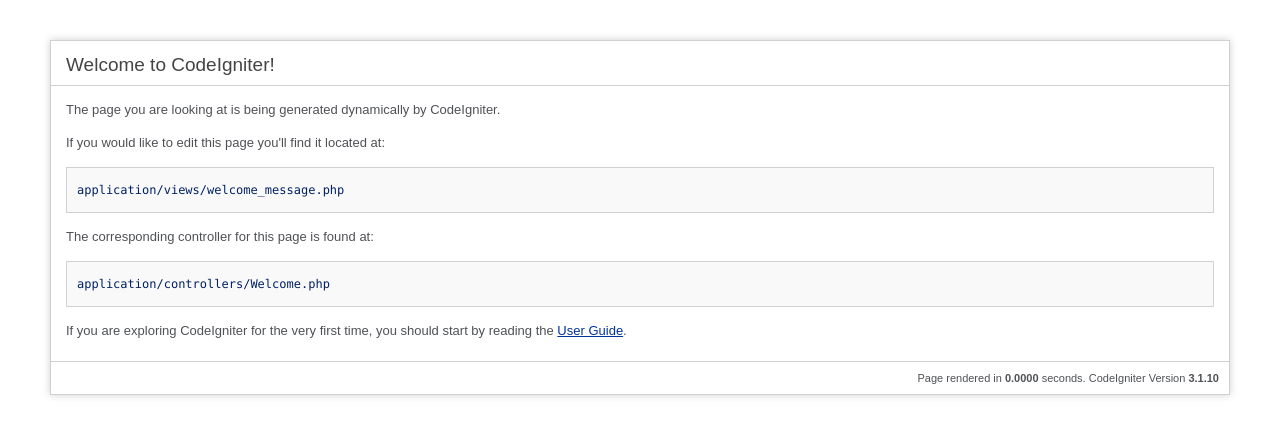
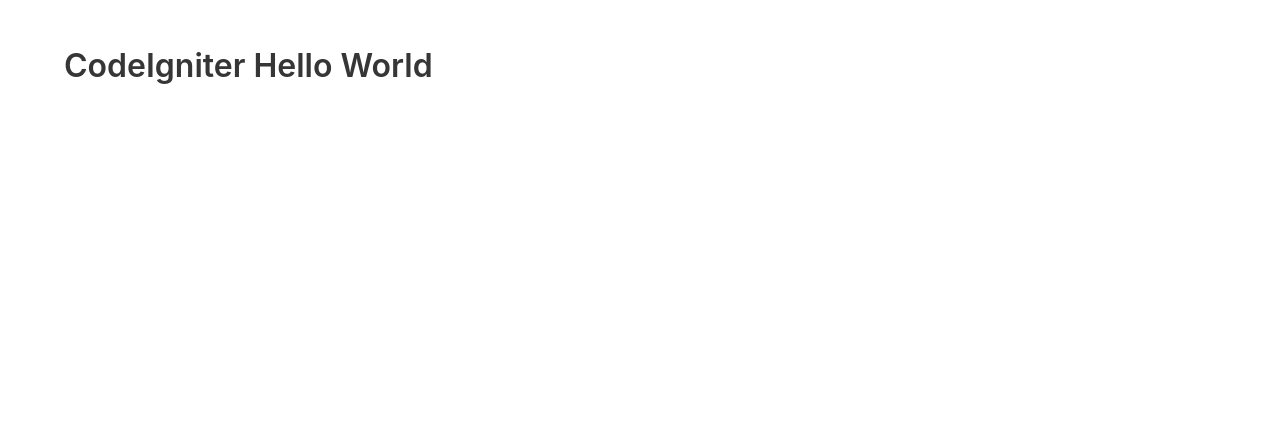
Before and after one commit to ThanakitKongKang/CodeIgProj_Recommender_system, a CodeIgniter app: page /database/ in a window 1280 px wide. Shown: the top 437 px of the page. Run offline with CodeIgniter, Linux system fonts and the light colour scheme; some libraries are stand-ins or nearby versions.

Commit message:
learn codeIgniter (currently tutorial 6)

```diff
--- a/application/config/config.php
+++ b/application/config/config.php
@@ -23,7 +23,7 @@ defined('BASEPATH') OR exit('No direct script access allowed');
 | a PHP script and you can easily do that on your own.
 |
 */
-$config['base_url'] = '';
+$config['base_url'] = 'http://localhost:3000';
 
 /*
 |--------------------------------------------------------------------------
@@ -35,7 +35,7 @@ $config['base_url'] = '';
 | variable so that it is blank.
 |
 */
-$config['index_page'] = 'index.php';
+$config['index_page'] = '';
 
 /*
 |--------------------------------------------------------------------------
@@ -271,7 +271,7 @@ $config['log_file_permissions'] = 0644;
 | codes to set your own date formatting
 |
 */
-$config['log_date_format'] = 'Y-m-d H:i:s';
+$config['log_date_format'] = 'd-m-Y H:i:s';
 
 /*
 |--------------------------------------------------------------------------
--- a/application/config/routes.php
+++ b/application/config/routes.php
@@ -52,3 +52,5 @@ defined('BASEPATH') OR exit('No direct script access allowed');
 $route['default_controller'] = 'welcome';
 $route['404_override'] = '';
 $route['translate_uri_dashes'] = FALSE;
+
+$route['welcome/about-us'] = 'welcome/about_us';
--- a/application/controllers/Welcome.php
+++ b/application/controllers/Welcome.php
@@ -1,7 +1,8 @@
 <?php
-defined('BASEPATH') OR exit('No direct script access allowed');
+defined('BASEPATH') or exit('No direct script access allowed');
 
-class Welcome extends CI_Controller {
+class Welcome extends CI_Controller
+{
 
 	/**
 	 * Index Page for this controller.
@@ -20,6 +21,10 @@ class Welcome extends CI_Controller {
 	 */
 	public function index()
 	{
-		$this->load->view('welcome_message');
+		$this->load->view('home');
+	}
+	public function about_us()
+	{
+		$this->load->view('about_us');
 	}
 }
--- /dev/null
+++ b/application/views/home.php
@@ -0,0 +1,19 @@
+<!DOCTYPE html>
+<html>
+    <head>
+        <meta charset="utf-8">
+        <meta name="viewport" content="width=device-width, initial-scale=1">
+        <title>Hello CodeIgniter!</title>
+        <link rel="stylesheet" href="https://cdnjs.cloudflare.com/ajax/libs/bulma/0.7.2/css/bulma.min.css">
+        <script defer src="https://use.fontawesome.com/releases/v5.3.1/js/all.js"></script>
+    </head>
+    <body>
+        <section class="section">
+            <div class="container">
+                <h1 class="title">
+                    CodeIgniter Hello World
+                </h1>
+            </div>
+        </section>
+    </body>
+</html>
--- a/application/views/welcome_message.php
+++ b/application/views/welcome_message.php
@@ -68,7 +68,7 @@ defined('BASEPATH') OR exit('No direct script access allowed');
 <body>
 
 <div id="container">
-	<h1>Welcome to CodeIgniter!</h1>
+	<h1>Welcome to CodeIgniter! test</h1>
 
 	<div id="body">
 		<p>The page you are looking at is being generated dynamically by CodeIgniter.</p>
```
Also changed, not shown: application/views/about_us.php (added, +19 -0 lines), .htaccess (added).
